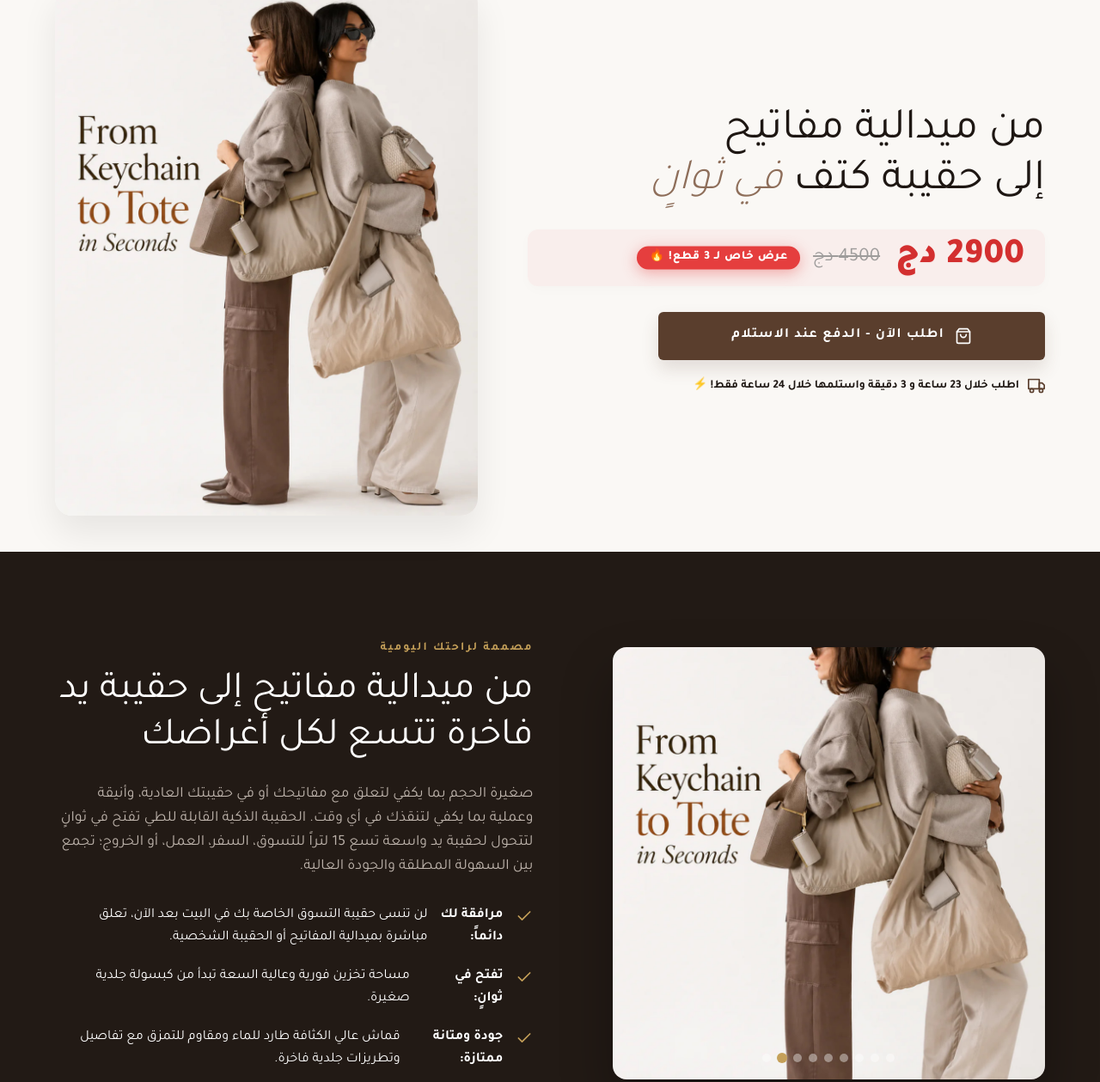
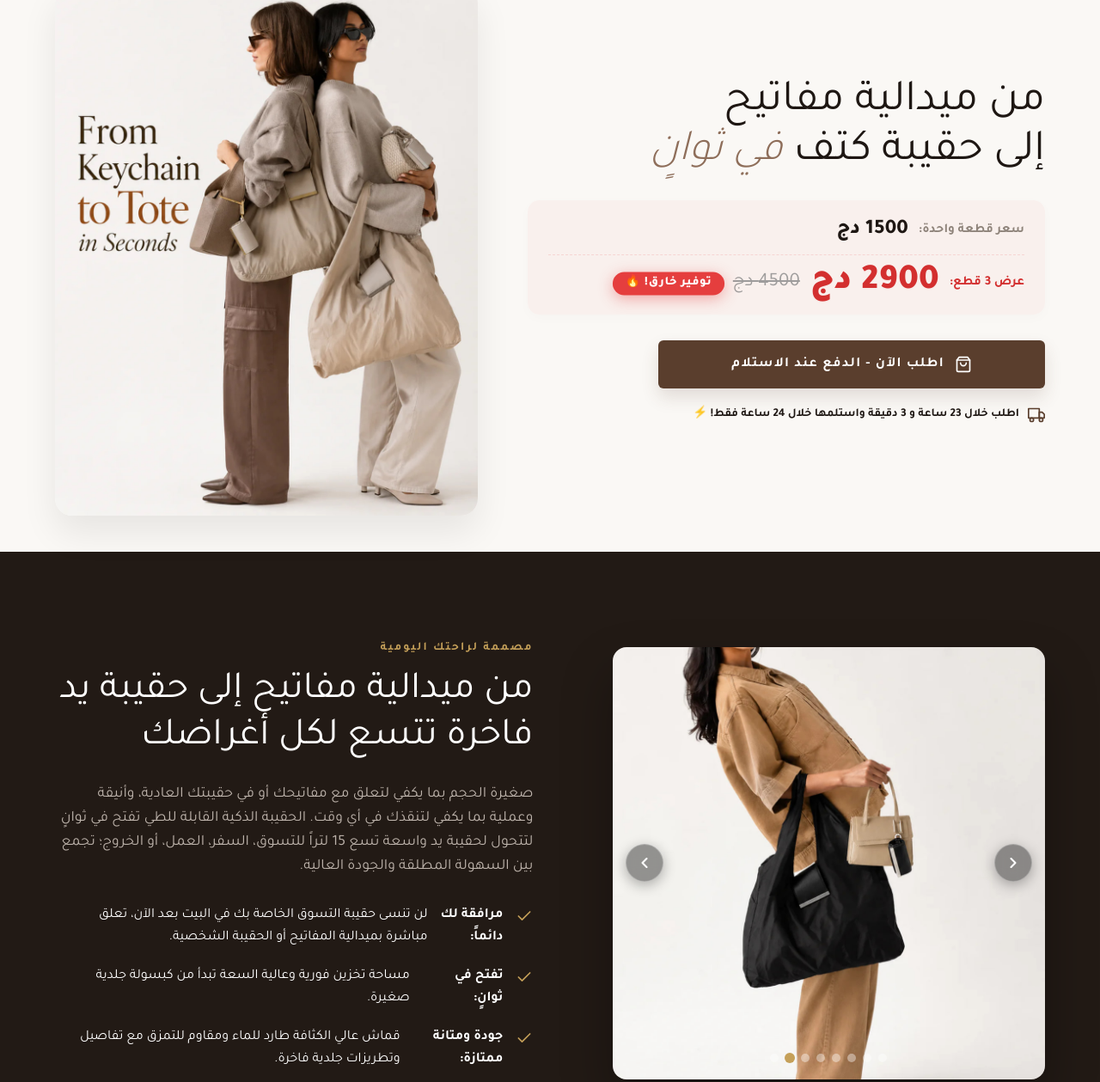
Before and after one commit to Tasshil/Tivaro, a plain HTML site: page index.html in a window 1280 px wide. Shown: the part 174-1433 px from the top of the page at 86% size. Drawn offline with Linux system fonts and the light colour scheme; a web font is replaced by a local one.

Commit message:
feat: update hero pricing, delete unwanted image, add image slider navigation arrows and fix video carousel direction

```diff
--- a/index.html
+++ b/index.html
@@ -58,9 +58,16 @@
       <h1 class="hero-title">من ميدالية مفاتيح<br>إلى حقيبة كتف <span>في ثوانٍ</span></h1>
 
       <div class="price-box">
-        <span class="price-current">2900 دج</span>
-        <span class="price-original">4500 دج</span>
-        <span class="discount-badge" style="background-color: #FFE3E3; color: #E53E3E;">عرض خاص لـ 3 قطع! 🔥</span>
+        <div class="price-row price-row-single">
+          <span class="price-row-label">سعر قطعة واحدة:</span>
+          <span class="price-row-amount">1500 دج</span>
+        </div>
+        <div class="price-row price-row-deal">
+          <span class="price-row-label">عرض 3 قطع:</span>
+          <span class="price-current">2900 دج</span>
+          <span class="price-original">4500 دج</span>
+          <span class="discount-badge" style="background-color: #FFE3E3; color: #E53E3E;">توفير خارق! 🔥</span>
+        </div>
       </div>
 
 
@@ -106,9 +113,6 @@
           <div class="reveal-slide">
             <img src="assets/unfolding.jpg" alt="طريقة فتح الحقيبة">
           </div>
-          <div class="reveal-slide">
-            <img src="assets/hero.jpg" alt="تصميم الحقيبة الفاخر">
-          </div>
 
           <div class="reveal-slide">
             <img src="assets/New folder/aaaaw.jpg" alt="عرض تفصيلي للحقيبة">
@@ -134,6 +138,19 @@
         </div>
         <!-- مؤشرات الانتقال (Dots) -->
         <div class="reveal-slider-dots" id="revealSliderDots"></div>
+        <!-- أزرار التنقل (Arrows) -->
+        <button class="reveal-nav-btn prev" id="revealPrevBtn" aria-label="السابق">
+          <svg width="20" height="20" viewBox="0 0 24 24" fill="none" stroke="currentColor" stroke-width="2.5"
+            stroke-linecap="round" stroke-linejoin="round">
+            <polyline points="15 18 9 12 15 6"></polyline>
+          </svg>
+        </button>
+        <button class="reveal-nav-btn next" id="revealNextBtn" aria-label="التالي">
+          <svg width="20" height="20" viewBox="0 0 24 24" fill="none" stroke="currentColor" stroke-width="2.5"
+            stroke-linecap="round" stroke-linejoin="round">
+            <polyline points="9 18 15 12 9 6"></polyline>
+          </svg>
+        </button>
       </div>
 
       <div class="reveal-content">
@@ -226,13 +243,6 @@
             </div>
           </div>
 
-          <!-- بطاقة الصورة 4 -->
-          <div class="carousel-card">
-            <img src="assets/hero.jpg" alt="تفاصيل الحقيبة الذكية">
-            <div class="card-overlay">
-              <p>تفاصيل جلدية فاخرة وخياطة متينة</p>
-            </div>
-          </div>
         </div>
       </div>
 
--- a/script.js
+++ b/script.js
@@ -156,11 +156,7 @@
     // الانتقال لبطاقة محددة
     function scrollToIndex(index) {
       const maxScrollable = track.scrollWidth - track.parentElement.clientWidth;
-
-      // في اتجاه RTL، نتحرك بقيم موجبة بدلاً من سالبة أو العكس بناءً على متصفح المستخدم
-      // لتسهيل ذلك سنعتمد على نظام الترجمة العادي مع التحقق من الاتجاه
-      const isRTL = document.dir === 'rtl';
-      const directionMultiplier = isRTL ? 1 : -1;
+      const directionMultiplier = -1;
 
       let targetTranslate = directionMultiplier * index * cardWidth;
 
@@ -171,11 +167,8 @@
         currentIndex = index;
       }
 
-      if (isRTL) {
-        if (targetTranslate < 0) targetTranslate = 0;
-      } else {
-        if (targetTranslate > 0) targetTranslate = 0;
-      }
+      if (targetTranslate > 0) targetTranslate = 0;
+      if (targetTranslate < -maxScrollable) targetTranslate = -maxScrollable;
 
       currentTranslate = targetTranslate;
       prevTranslate = currentTranslate;
@@ -219,15 +212,9 @@
 
       // الحدود
       const maxScrollable = track.scrollWidth - track.parentElement.clientWidth;
-      const isRTL = document.dir === 'rtl';
 
-      if (isRTL) {
-        if (currentTranslate < 0) currentTranslate = 0;
-        if (currentTranslate > maxScrollable) currentTranslate = maxScrollable;
-      } else {
-        if (currentTranslate > 0) currentTranslate = 0;
-        if (currentTranslate < -maxScrollable) currentTranslate = -maxScrollable;
-      }
+      if (currentTranslate > 0) currentTranslate = 0;
+      if (currentTranslate < -maxScrollable) currentTranslate = -maxScrollable;
 
       track.style.transform = `translateX(${currentTranslate}px)`;
     }
@@ -714,6 +701,27 @@
       });
     });
 
+    // أزرار التنقل بالأسهم (Arrow Navigation Buttons)
+    const prevRevealBtn = document.getElementById('revealPrevBtn');
+    const nextRevealBtn = document.getElementById('revealNextBtn');
+
+    if (prevRevealBtn && nextRevealBtn) {
+      prevRevealBtn.addEventListener('click', () => {
+        stopAutoSlide();
+        let prevIndex = currentRevealIndex - 1;
+        if (prevIndex < 0) prevIndex = totalRevealSlides - 1;
+        showRevealSlide(prevIndex);
+        startAutoSlide();
+      });
+
+      nextRevealBtn.addEventListener('click', () => {
+        stopAutoSlide();
+        let nextIndex = (currentRevealIndex + 1) % totalRevealSlides;
+        showRevealSlide(nextIndex);
+        startAutoSlide();
+      });
+    }
+
     // Touch & Mouse Drag
     revealTrack.addEventListener('mousedown', dragRevealStart);
     revealTrack.addEventListener('touchstart', dragRevealStart);
--- a/styles.css
+++ b/styles.css
@@ -217,23 +217,56 @@
 
 .price-box {
   display: inline-flex;
-  align-items: center;
-  gap: 18px;
+  flex-direction: column;
+  align-items: flex-start;
+  gap: 10px;
   margin-bottom: 30px;
-  padding: 12px 24px;
-  background: rgba(229, 62, 62, 0.05);
-  border-radius: 12px;
+  padding: 16px 24px;
+  background: rgba(229, 62, 62, 0.04);
+  border-radius: 14px;
   box-shadow: 0 4px 15px rgba(0, 0, 0, 0.02);
 }
 
 body[dir="rtl"] .price-box {
   border-right: 4px solid #E53E3E;
   border-left: none;
+  align-items: flex-start;
 }
 
 body[dir="ltr"] .price-box {
   border-left: 4px solid #E53E3E;
   border-right: none;
+  align-items: flex-start;
+}
+
+.price-row {
+  display: flex;
+  align-items: center;
+  gap: 12px;
+  flex-wrap: wrap;
+  width: 100%;
+}
+
+.price-row-label {
+  font-size: 0.95rem;
+  font-weight: 700;
+  color: var(--color-text-muted);
+}
+
+.price-row-amount {
+  font-size: 1.5rem;
+  font-weight: 800;
+  color: var(--color-text-dark);
+}
+
+.price-row-deal .price-row-label {
+  color: #D32F2F;
+}
+
+.price-row-single {
+  border-bottom: 1px dashed rgba(229, 62, 62, 0.15);
+  padding-bottom: 8px;
+  margin-bottom: 2px;
 }
 
 .price-current {
@@ -501,6 +534,62 @@
   background-color: var(--color-accent);
   transform: scale(1.2);
 }
+
+.reveal-nav-btn {
+  position: absolute;
+  top: 50%;
+  transform: translateY(-50%);
+  width: 44px;
+  height: 44px;
+  border-radius: 50%;
+  background: rgba(0, 0, 0, 0.4);
+  backdrop-filter: blur(8px);
+  border: 1px solid rgba(255, 255, 255, 0.25);
+  color: #FFF;
+  display: flex;
+  align-items: center;
+  justify-content: center;
+  cursor: pointer;
+  box-shadow: 0 4px 15px rgba(0, 0, 0, 0.3);
+  transition: var(--transition-smooth);
+  z-index: 15;
+}
+
+.reveal-nav-btn:hover {
+  background: rgba(255, 255, 255, 0.2);
+  border-color: rgba(255, 255, 255, 0.5);
+  transform: translateY(-50%) scale(1.08);
+}
+
+.reveal-nav-btn:active {
+  transform: translateY(-50%) scale(0.95);
+}
+
+.reveal-nav-btn.prev {
+  left: 15px;
+}
+
+.reveal-nav-btn.next {
+  right: 15px;
+}
+
+body[dir="rtl"] .reveal-nav-btn.prev {
+  left: auto;
+  right: 15px;
+}
+
+body[dir="rtl"] .reveal-nav-btn.next {
+  right: auto;
+  left: 15px;
+}
+
+body[dir="rtl"] .reveal-nav-btn.prev svg {
+  transform: rotate(180deg);
+}
+
+body[dir="rtl"] .reveal-nav-btn.next svg {
+  transform: rotate(180deg);
+}
 .reveal-content .section-title {
   color: var(--color-text-light);
   margin-bottom: 25px;
@@ -553,6 +642,7 @@
 .carousel-inner-wrapper {
   overflow: hidden;
   width: 100%;
+  direction: ltr; /* Force LTR direction to prevent translation bugs in RTL */
 }
 
 .carousel-track {
```
